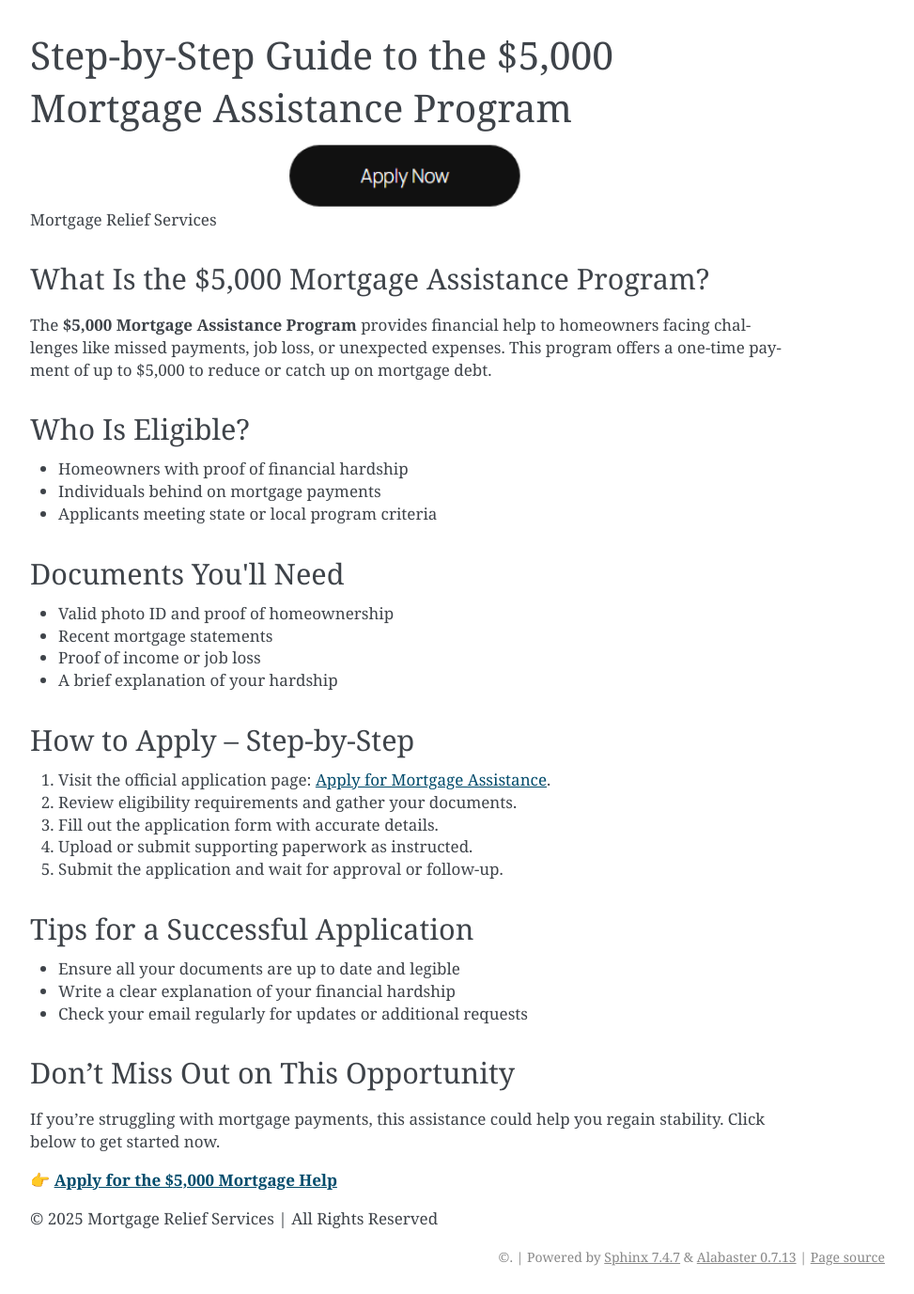
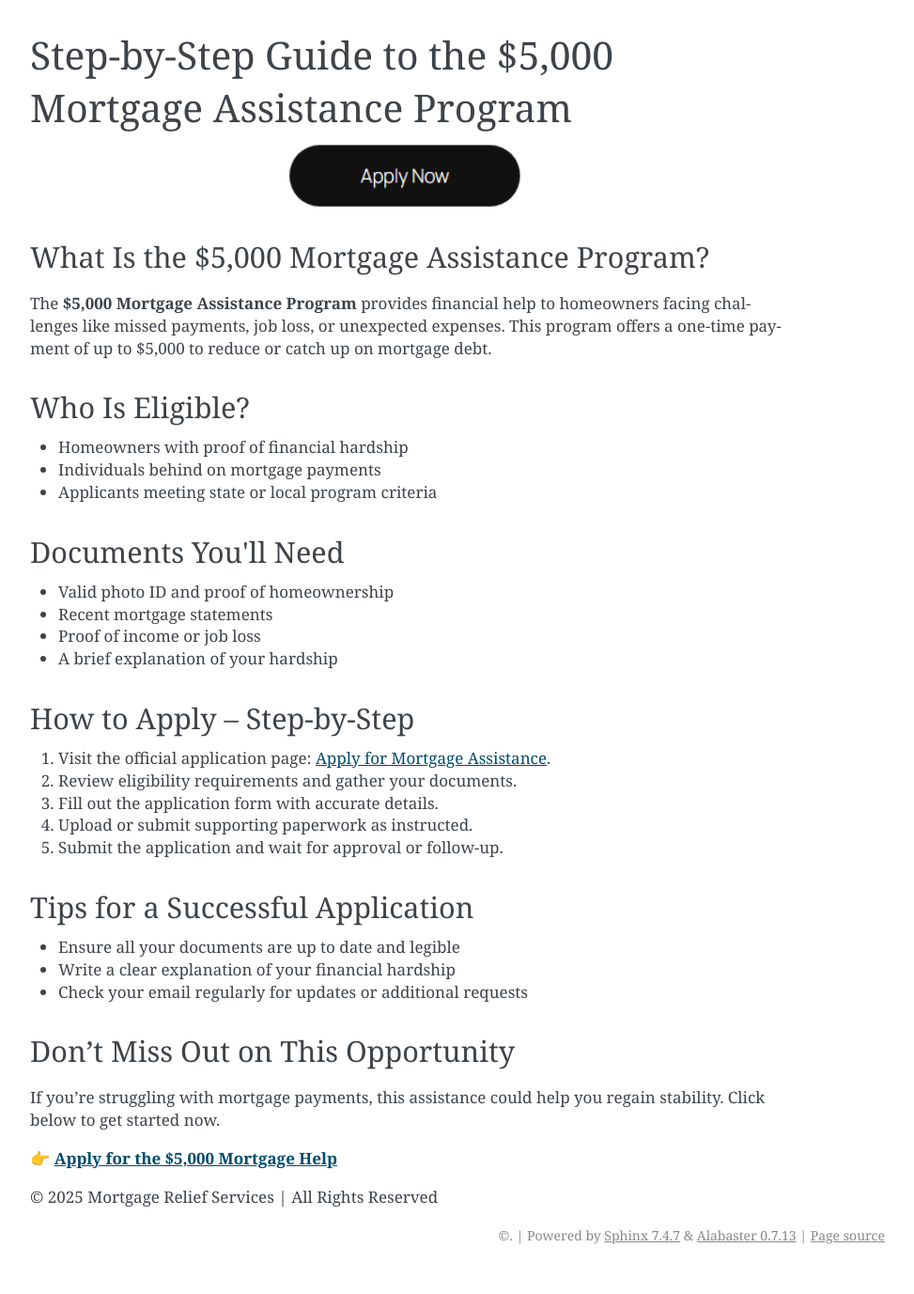
Before and after one commit to t-installturbotaxcom/5000mortgage, a Sphinx documentation site: the page built from docs/index.rst, in a window 1280 px wide. Shown: the whole page at 94% size, without its empty margins (168-1141 px from the left). Built offline with Sphinx 7.4.7, drawn with Linux system fonts in a browser that asks for light colours; after the commit the page ends 1354 px from its top, so only the background shows below that.

Commit message:
Update index.rst

```diff
--- a/docs/index.rst
+++ b/docs/index.rst
@@ -15,7 +15,7 @@ Step-by-Step Guide to the $5,000 Mortgage Assistance Program
 .. raw:: html
 
    <div class="site-header">
-     <div class="site-name">Mortgage Relief Services</div>
+
    </div>
 
    <div class="hero-banner">
```
